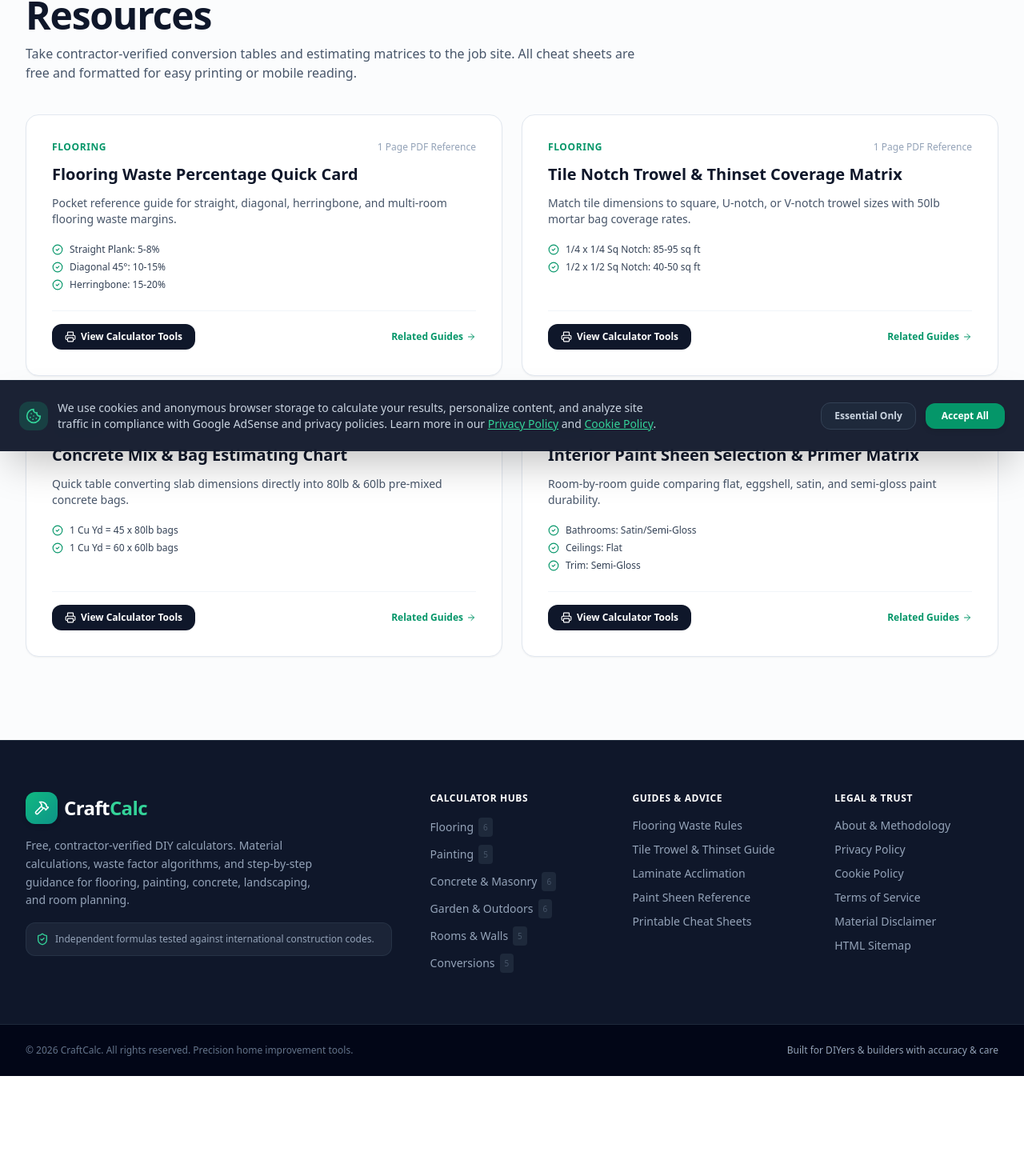
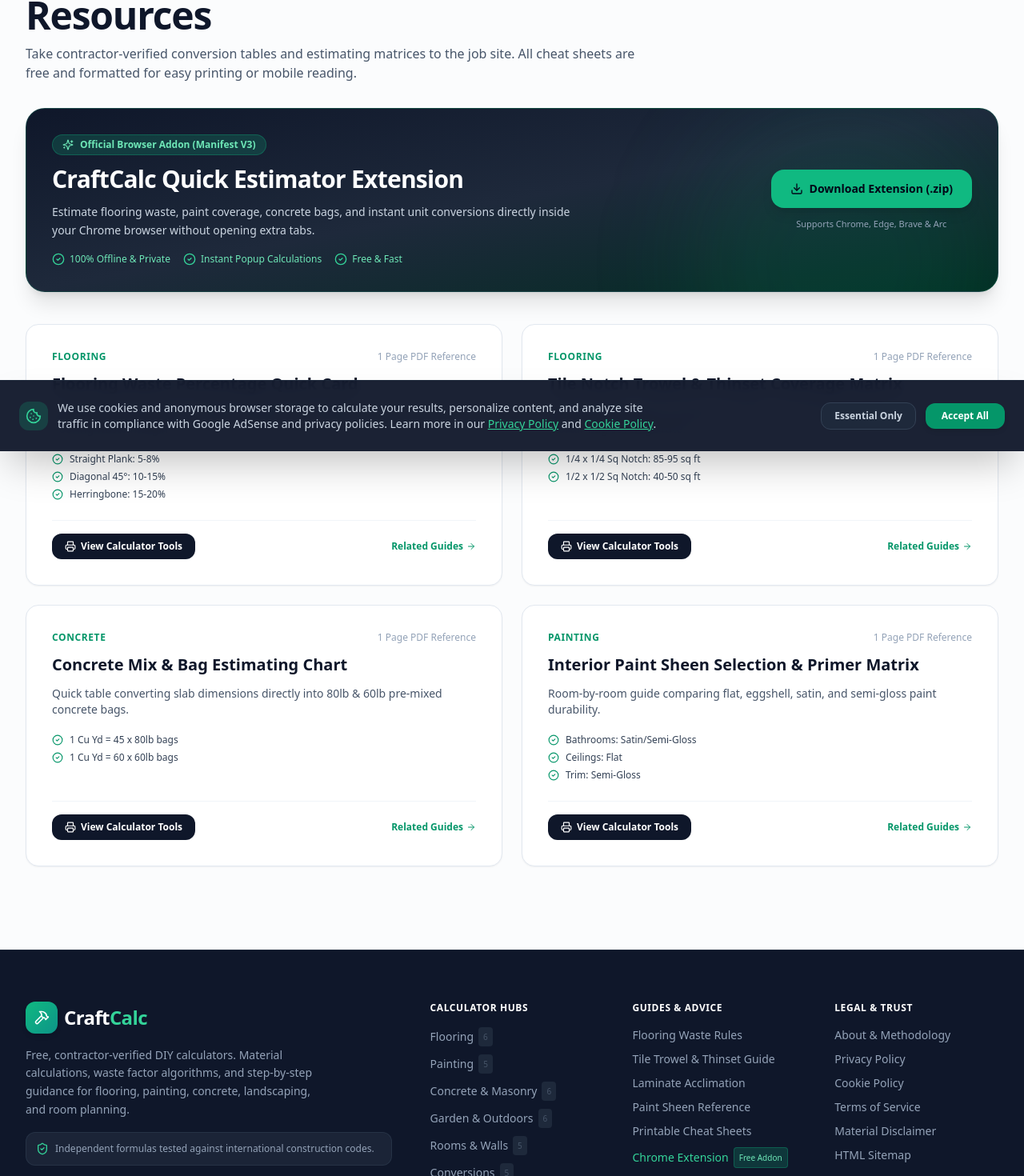
Before and after one commit to danielirfang-creator/tool-1, a Next.js app: page /resources in a window 1280 px wide. Shown: the part 236-1706 px from the top of the page at 80% size. Before the commit the page ends 1581 px from the top, so only its background shows below. Built offline with nearby package versions, Linux system fonts and the light colour scheme.

Commit message:
feat: add Chrome Extension download & showcase banner to Footer and Resources

```diff
--- a/src/app/resources/page.tsx
+++ b/src/app/resources/page.tsx
@@ -2,7 +2,7 @@
 import Link from 'next/link';
 import { Breadcrumbs } from '@/components/layout/Breadcrumbs';
 import { siteConfig } from '@/config/site';
-import { FileText, Download, CheckCircle2, ShieldCheck, Printer, ArrowRight } from 'lucide-react';
+import { FileText, Download, CheckCircle2, ShieldCheck, Printer, ArrowRight, Chrome, Sparkles } from 'lucide-react';
 import type { Metadata } from 'next';
 import { generateBreadcrumbSchema, generateCollectionSchema } from '@/lib/seo';
 
@@ -102,6 +102,53 @@
           </p>
         </div>
 
+        {/* Chrome Extension Spotlight Banner */}
+        <div className="my-8 p-6 sm:p-8 rounded-3xl bg-gradient-to-br from-slate-900 via-slate-800 to-emerald-950 text-white border border-emerald-500/20 shadow-xl relative overflow-hidden">
+          <div className="absolute top-0 right-0 w-96 h-96 bg-emerald-500/10 rounded-full blur-3xl pointer-events-none" />
+          <div className="relative z-10 flex flex-col md:flex-row md:items-center md:justify-between gap-6">
+            <div className="space-y-3 max-w-2xl">
+              <div className="inline-flex items-center gap-2 px-3 py-1 rounded-full bg-emerald-500/20 text-emerald-300 text-xs font-bold border border-emerald-500/30">
+                <Sparkles className="w-3.5 h-3.5" />
+                <span>Official Browser Addon (Manifest V3)</span>
+              </div>
+              <h2 className="text-2xl sm:text-3xl font-black tracking-tight text-white">
+                CraftCalc Quick Estimator Extension
+              </h2>
+              <p className="text-sm text-slate-300 leading-relaxed">
+                Estimate flooring waste, paint coverage, concrete bags, and instant unit conversions directly inside your Chrome browser without opening extra tabs.
+              </p>
+              <div className="flex flex-wrap items-center gap-4 text-xs text-emerald-300 pt-1">
+                <span className="flex items-center gap-1.5">
+                  <CheckCircle2 className="w-4 h-4 text-emerald-400" />
+                  100% Offline & Private
+                </span>
+                <span className="flex items-center gap-1.5">
+                  <CheckCircle2 className="w-4 h-4 text-emerald-400" />
+                  Instant Popup Calculations
+                </span>
+                <span className="flex items-center gap-1.5">
+                  <CheckCircle2 className="w-4 h-4 text-emerald-400" />
+                  Free & Fast
+                </span>
+              </div>
+            </div>
+
+            <div className="flex flex-col sm:flex-row md:flex-col gap-3 shrink-0">
+              <a
+                href="/craftcalc-chrome-extension.zip"
+                download
+                className="px-6 py-3.5 rounded-2xl bg-emerald-500 hover:bg-emerald-400 text-slate-950 font-black text-sm transition-all shadow-lg hover:shadow-emerald-500/25 inline-flex items-center justify-center gap-2"
+              >
+                <Download className="w-4 h-4" />
+                <span>Download Extension (.zip)</span>
+              </a>
+              <span className="text-[11px] text-slate-400 text-center">
+                Supports Chrome, Edge, Brave & Arc
+              </span>
+            </div>
+          </div>
+        </div>
+
         {/* Cheat Sheets Grid */}
         <div className="grid grid-cols-1 md:grid-cols-2 gap-6 my-10">
           {cheatSheets.map((sheet, idx) => (
--- a/src/components/layout/Footer.tsx
+++ b/src/components/layout/Footer.tsx
@@ -78,6 +78,18 @@
                   Printable Cheat Sheets
                 </Link>
               </li>
+              <li>
+                <a
+                  href="/craftcalc-chrome-extension.zip"
+                  download
+                  className="text-emerald-400 hover:text-emerald-300 transition-colors inline-flex items-center gap-1.5 font-medium"
+                >
+                  <span>Chrome Extension</span>
+                  <span className="text-[10px] bg-emerald-500/20 text-emerald-300 px-1.5 py-0.5 rounded border border-emerald-500/30">
+                    Free Addon
+                  </span>
+                </a>
+              </li>
             </ul>
           </div>
 
```
